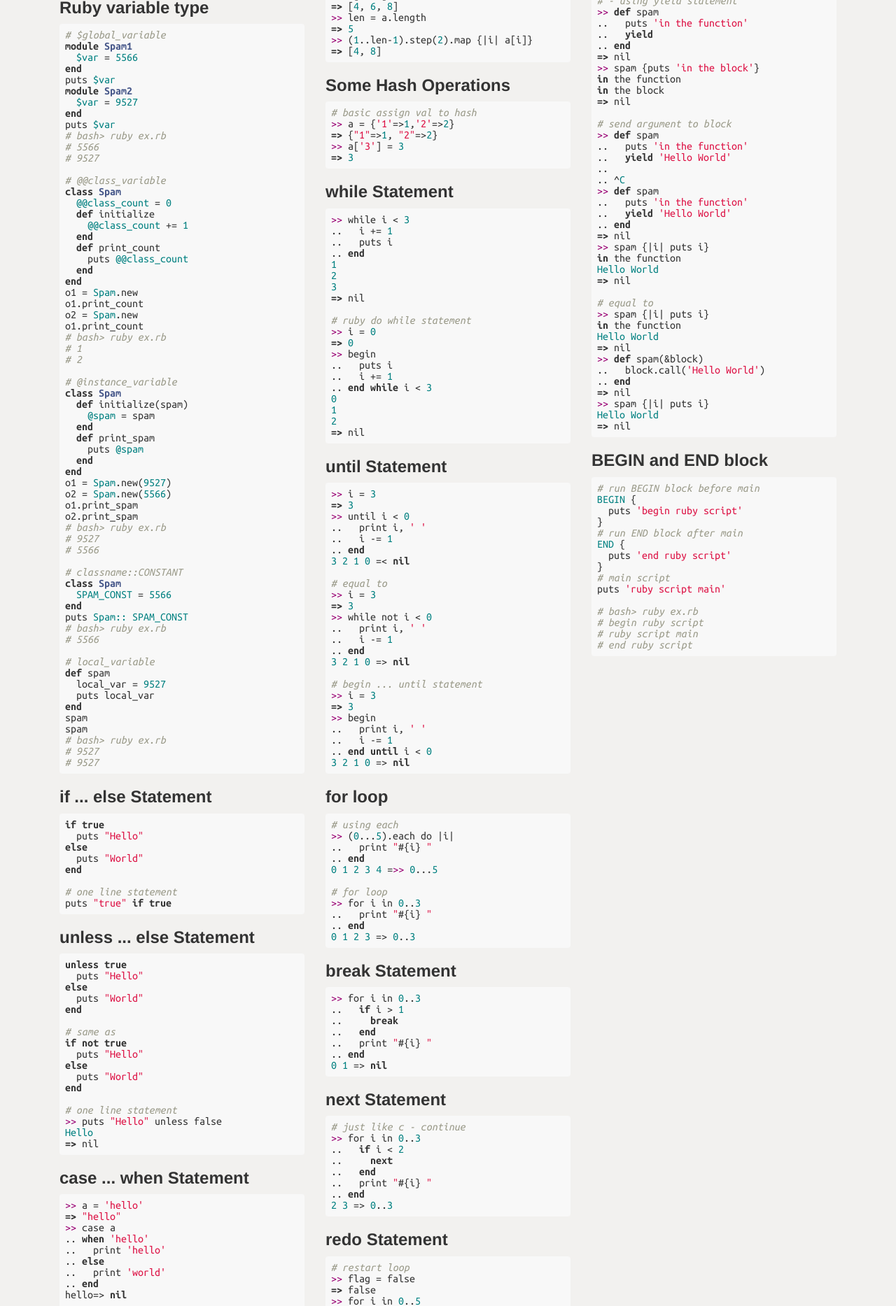
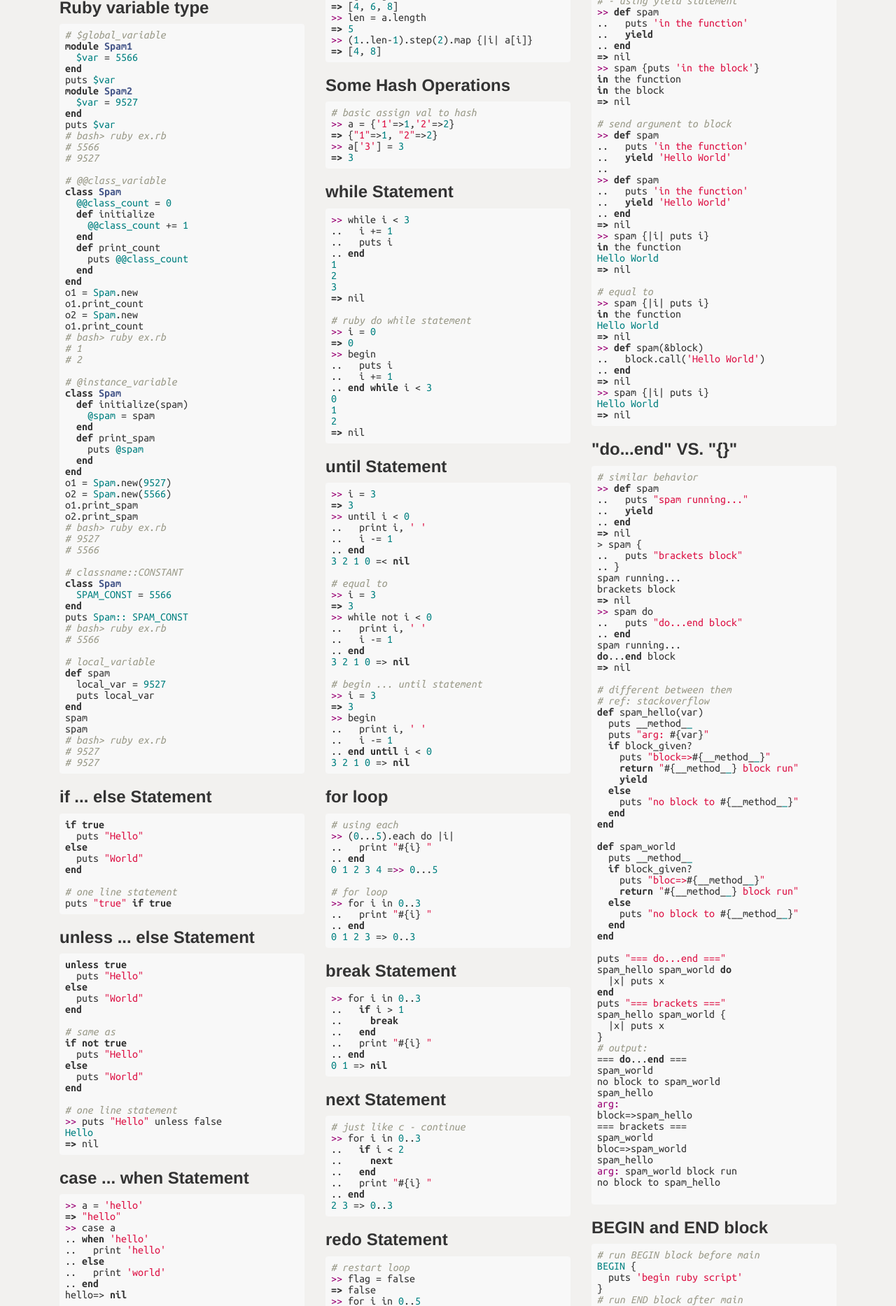
Before and after one commit to crazyguitar/cheatsheet, a Flask app: page /ruby-basic-cs in a window 1280 px wide. Shown: the part 1404-3271 px from the top of the page at 70% size. Run offline with Flask 2, Linux system fonts and the light colour scheme; some libraries are stand-ins or nearby versions.

Commit message:
Add ruby cheatsheet about bracket and do...end

```diff
--- a/server/templates/cheatsheet/ruby-basic-cs.html
+++ b/server/templates/cheatsheet/ruby-basic-cs.html
@@ -473,7 +473,6 @@ in the block
 ..   puts 'in the function'
 ..   yield 'Hello World'
 ..
-.. ^C
 &gt;&gt; def spam
 ..   puts 'in the function'
 ..   yield 'Hello World'
@@ -497,6 +496,76 @@ Hello World
 Hello World
 =&gt; nil
 </pre>
+
+<h3>"do...end" VS. "{}"</h3>
+<pre class="code ruby">
+# similar behavior
+&gt;&gt; def spam
+..   puts "spam running..."
+..   yield
+.. end
+=&gt; nil
+&gt; spam {
+..   puts "brackets block"
+.. }
+spam running...
+brackets block
+=&gt; nil
+&gt;&gt; spam do
+..   puts "do...end block"
+.. end
+spam running...
+do...end block
+=&gt; nil
+
+# different between them
+# ref: <a href="http://stackoverflow.com/questions/2122380/using-do-block-vs-brackets">stackoverflow</a>
+def spam_hello(var)
+  puts __method__
+  puts "arg: #{var}"
+  if block_given?
+    puts "block=&gt;#{__method__}"
+    return "#{__method__} block run"
+    yield
+  else
+    puts "no block to #{__method__}"
+  end
+end
+
+def spam_world
+  puts __method__
+  if block_given?
+    puts "bloc=&gt;#{__method__}"
+    return "#{__method__} block run"
+  else
+    puts "no block to #{__method__}"
+  end
+end
+
+puts "=== do...end ==="
+spam_hello spam_world do
+  |x| puts x
+end
+puts "=== brackets ==="
+spam_hello spam_world {
+  |x| puts x
+}
+# output:
+=== do...end ===
+spam_world
+no block to spam_world
+spam_hello
+arg:
+block=&gt;spam_hello
+=== brackets ===
+spam_world
+bloc=&gt;spam_world
+spam_hello
+arg: spam_world block run
+no block to spam_hello
+
+</pre>
+
 
 <h3>BEGIN and END block</h3>
 <pre class="code ruby">
```
